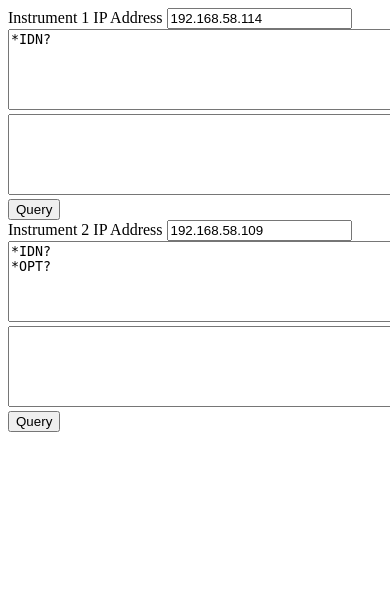
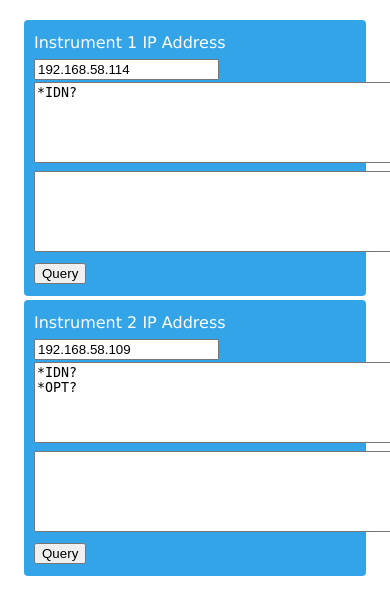
Before and after one commit to mclim9/flask_demo, a Flask app: page / in a window 390 px wide; the page is wider, and only the part inside the window is pictured. Shown: the top 615 px of that part. Run offline with Flask 2, Linux system fonts and the light colour scheme.

Commit message:
add css proto

```diff
--- a/src/templates/index.html
+++ b/src/templates/index.html
@@ -5,10 +5,12 @@
   <meta charset="UTF-8">
   <meta name="viewport" content="width=device-width, initial-scale=1.0">
   <meta http-equiv="X-UA-Compatible" content="ie=edge">
+  <link rel="stylesheet" type="text/css" href="./style.css">
   <title>Sample Project</title>
 </head>
 
 <body>
+  <div id="sidebar">
     <form action="/instr1/" method="post">
       <label for='ipAddr1'>Instrument 1 IP Address</label>
       <input type="text"      id="ipAddr1"  name="ipaddr",  value={{data['ip1']}}><br>
@@ -16,6 +18,8 @@
       <textarea name = "scpiOut",  cols='50', rows='5'>{{data['out1']}}</textarea><br>
       <button name="instr1_query" type="submit">Query</button><br>
     </form>
+  </div>
+  <div id="sidebar">
     <form action="/instr2/" method="post">
       <label for='ipAddr2'>Instrument 2 IP Address</label>
       <input type="text"      id="ipAddr2"  name="ipaddr",  value={{data['ip2']}}><br>
@@ -23,6 +27,7 @@
       <textarea name = "scpiOut",  cols='50', rows='5'>{{data['out2']}}</textarea><br>
       <button name="instr2_query" type="submit">Query</button><br>
     </form>
+  </div>
 </body>
 
 </html>
--- /dev/null
+++ b/src/templates/style.css
@@ -0,0 +1,105 @@
+body {
+    font: 100% Lucida Sans, Verdana;
+    margin: 20px;
+    line-height: 26px;
+}
+
+.wrapper {
+    position: relative;
+    overflow: auto;
+}
+
+#top, #sidebar, #bottom, .menuitem {
+    border-radius: 4px;
+    margin: 4px;
+}
+
+#top {
+    background-color: #4CAF50;
+    color: #ffffff;
+    padding: 15px;
+}
+
+#menubar {
+    width: 200px;
+    float: left
+}
+
+#main {
+    padding: 10px;
+    margin: 0 210px;
+}
+
+#sidebar {
+    background-color: #32a4e7;
+    color: #ffffff;
+    padding: 10px;
+    width: 180px;
+    bottom: 0;
+    top: 0;
+    right: 0;
+    position: absolute;
+}
+
+#bottom {
+    border: 1px solid #d4d4d4;
+    background-color: #f1f1f1;
+    text-align: center;
+    padding: 10px;
+    font-size: 70%;
+    line-height: 14px;
+}
+
+#top h1, #top p, #menulist {
+    margin: 0;
+    padding: 0;
+}
+
+.menuitem {
+    background-color: #f1f1f1;
+    border: 1px solid #d4d4d4;
+    list-style-type: none;
+    padding: 2px;
+    cursor: pointer;
+}
+
+.menuitem:hover {
+    background-color: #ffffff;
+}
+
+.menuitem:first-child {
+   background-color:#4CAF50;
+   color: white;
+   font-weight:bold;
+}
+
+a {
+    color: #000000;
+    text-decoration: underline;
+}
+
+a:hover {
+    text-decoration: none;
+}
+
+
+@media (max-width: 800px) {
+    #sidebar {
+        width: auto;
+        position: relative;
+    }
+    #main {
+        margin-right: 0;
+    }
+
+}
+
+@media (max-width: 600px) {
+    #menubar {
+        width: auto;
+        float: none;
+    }
+    #main {
+        margin: 0;
+    }
+}
```
Lines whose indentation alone changed are shown as unchanged.
